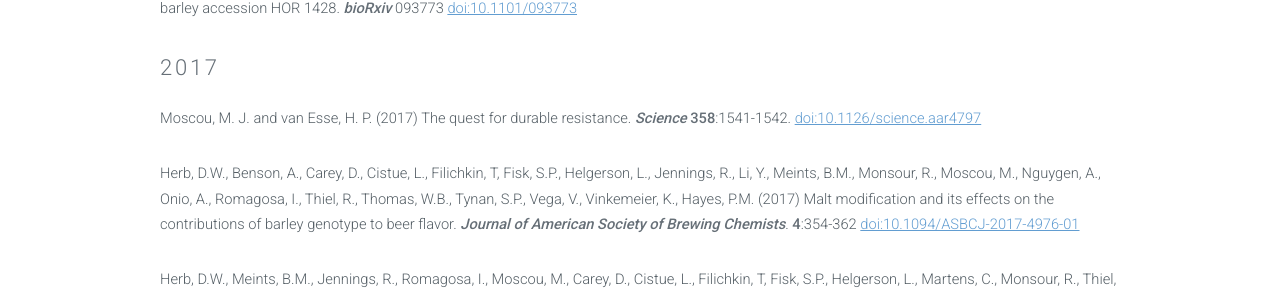
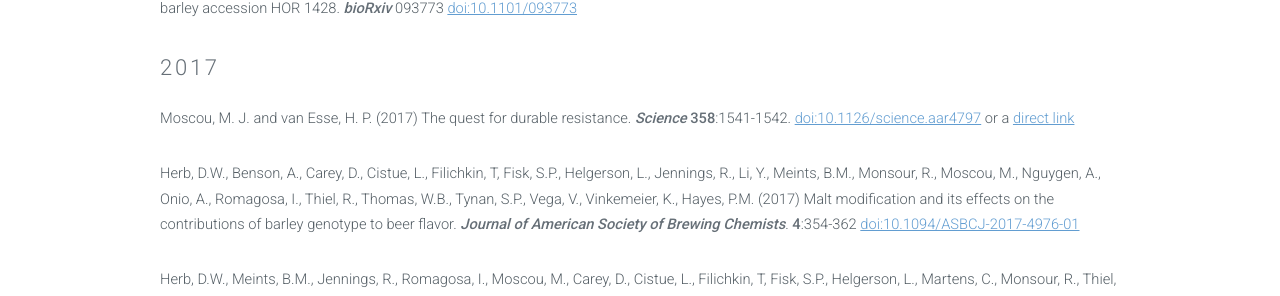
Before and after one commit to matthewmoscou/matthewmoscou.github.io, a Jekyll site: the page built from Publications.markdown, in a window 1280 px wide and 900 px high, scrolled down 865 px. Shown: the part 151-447 px from the top of the window. Built offline with Jekyll 4.4.1, drawn with Linux system fonts in a browser that asks for light colours.

Commit message:
20180103b update

```diff
--- a/Publications.markdown
+++ b/Publications.markdown
@@ -24,7 +24,7 @@ Bailey, P.C., Schudoma, C., Jackson, W., Baggs, E., Dagdas, G., Haerty, W., Mosc
 Clare, S., Kitcher, W., Gardiner, M., Green, P., Hubbard, A., and Moscou, M.J. (2016) Defining the genetic architecture of stripe rust resistance in the barley accession HOR 1428. <b><i>bioRxiv</i></b> 093773 [doi:10.1101/093773](https://doi.org/10.1101/093773)
 
 ## 2017
-Moscou, M. J. and van Esse, H. P. (2017) The quest for durable resistance. <b><i>Science</i></b> <b>358</b>:1541-1542. [doi:10.1126/science.aar4797](http://doi.org/10.1126/science.aar4797)
+Moscou, M. J. and van Esse, H. P. (2017) The quest for durable resistance. <b><i>Science</i></b> <b>358</b>:1541-1542. [doi:10.1126/science.aar4797](http://doi.org/10.1126/science.aar4797) or a [direct link](http://science.sciencemag.org/cgi/content/full/358/6370/1541?ijkey=/LGSoXCyQFClw&keytype=ref&siteid=sci)
 
 Herb, D.W., Benson, A., Carey, D., Cistue, L., Filichkin, T, Fisk, S.P., Helgerson, L., Jennings, R., Li, Y., Meints, B.M., Monsour, R., Moscou, M., Nguygen, A., Onio, A., Romagosa, I., Thiel, R., Thomas, W.B., Tynan, S.P., Vega, V., Vinkemeier, K., Hayes, P.M. (2017) Malt modification and its effects on the contributions of barley genotype to beer flavor. <b><i>Journal of American Society of Brewing Chemists</i></b>. <b>4</b>:354-362 [doi:10.1094/ASBCJ-2017-4976-01](http://doi.org/10.1094/ASBCJ-2017-4976-01)
 
```
Also changed, not shown: 2 other files.
